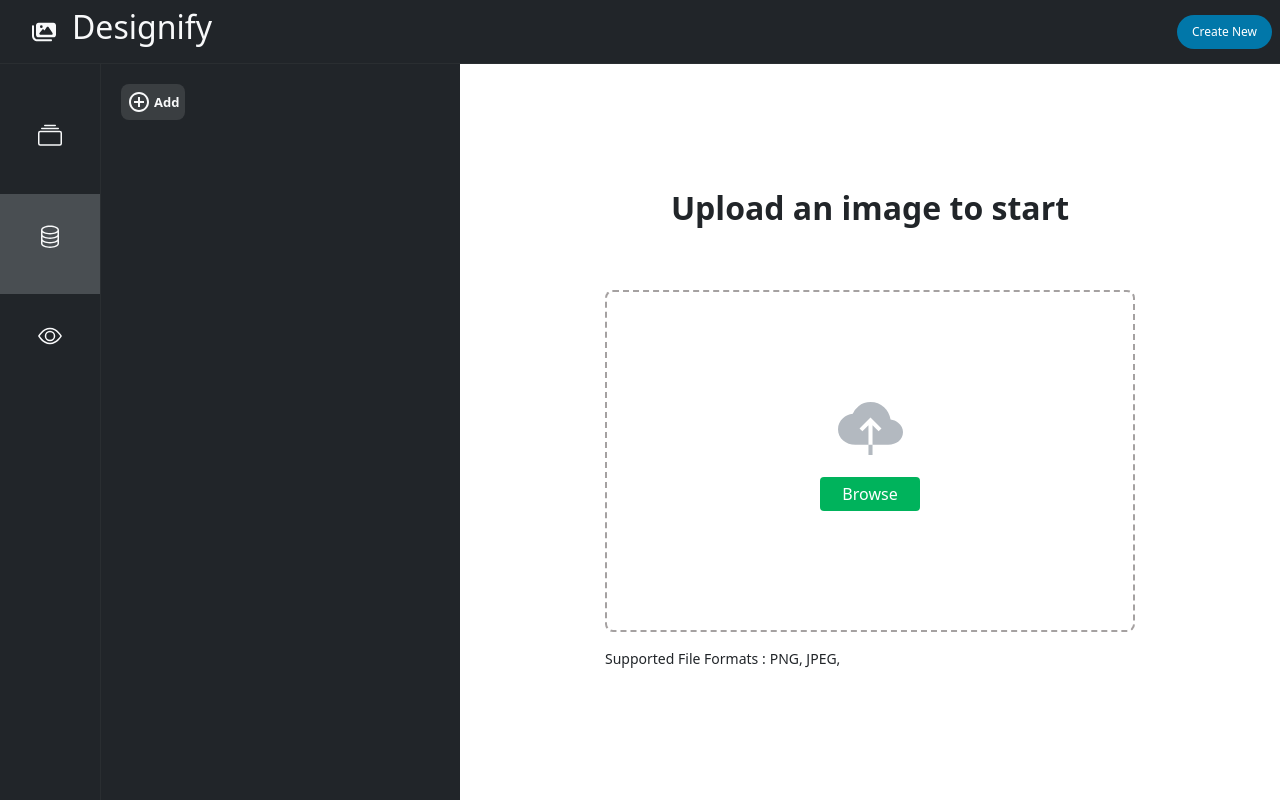
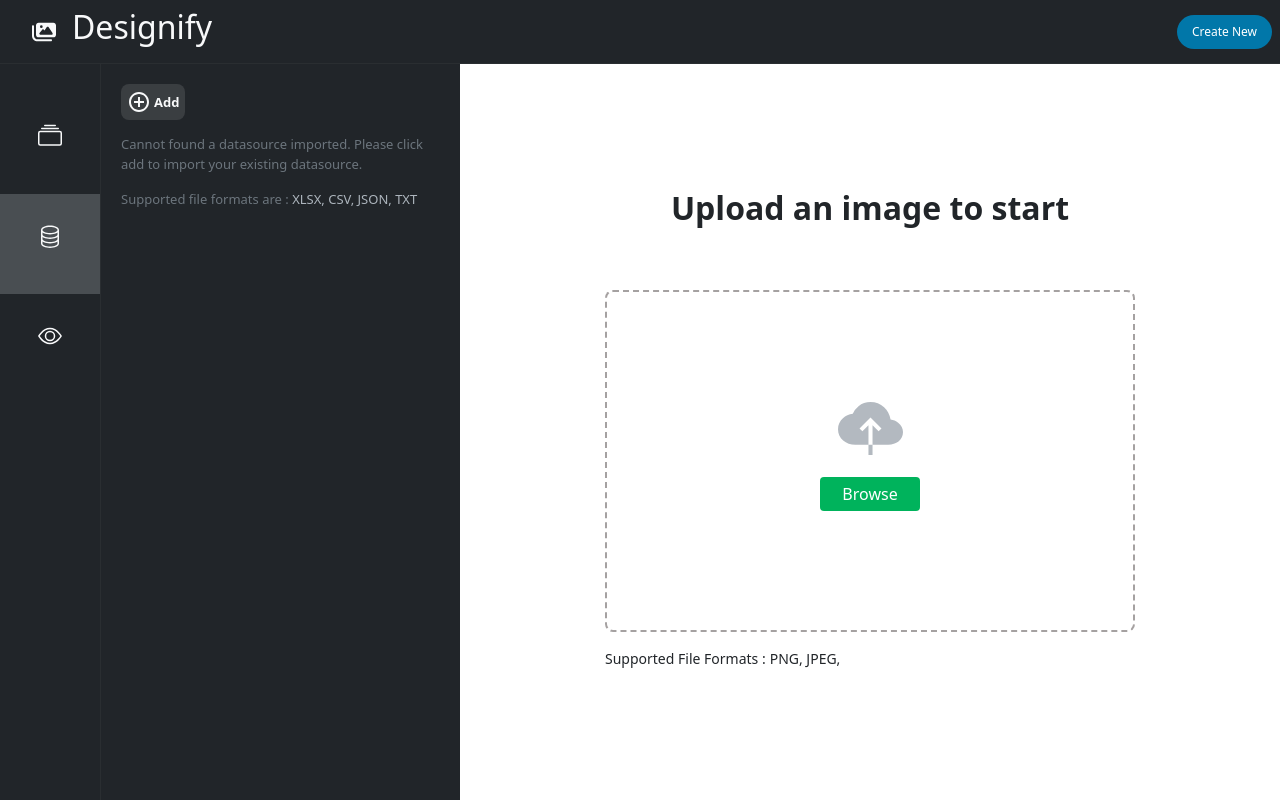
Before and after one commit to muratsercann/DesignAutoFiller, a React (Create React App) app in the folder client/: page / in a window 1280 px wide. Both pictures are taken after a click on the element 50 px from the left and 244 px from the top of the page. Built offline with nearby package versions, Linux system fonts and the light colour scheme.

Commit message:
Added "No datasource could be found" message in ImportData

```diff
--- a/client/src/components/ImportData.js
+++ b/client/src/components/ImportData.js
@@ -51,7 +51,7 @@
           />
         }
 
-        {dataset != null && dataset.length > 0 && (
+        {dataset != null && dataset.length > 0 ? (
           <>
             <Modal
               style={{ overflow: "auto", maxHeight: "80%" }}
@@ -112,6 +112,20 @@
               dataset={dataSource?.dataset}
             />
           </>
+        ) : (
+          <div style={{ fontWeight: "400", color: "var(--bs-gray-600)" }}>
+            <p>
+              Cannot found a datasource imported. Please click add to import
+              your existing datasource.
+            </p>
+            <p>
+              Supported file formats are :{" "}
+              <span style={{ fontWeight: "500", color: "var(--bs-gray-500)" }}>
+                XLSX, CSV, JSON, TXT
+              </span>
+            </p>
+            <div></div>
+          </div>
         )}
       </div>
     </>
--- a/client/src/components/Preview/index.js
+++ b/client/src/components/Preview/index.js
@@ -51,7 +51,7 @@
           )}
         </>
       ) : (
-        <div>Nothing to show</div>
+        <div style={{ color: "var(--bs-gray-500)" }}></div>
       )}
     </div>
   );
```
